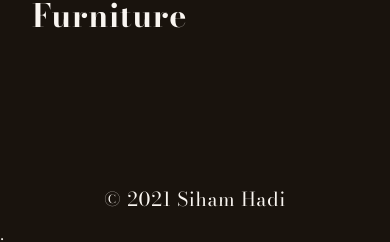
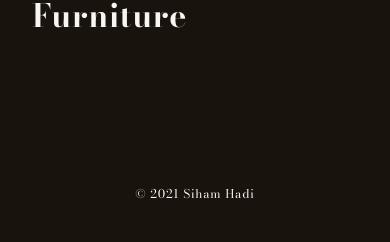
Before and after one commit to csobr/personal-website, a Next.js app: page / in a window 390 px wide. Shown: the part 3067-3309 px from the top of the page. After the commit the page ends 3286 px from the top, so only its background shows below. Built offline with nearby package versions, Linux system fonts and the light colour scheme.

Commit message:
Minor styles fixes

```diff
--- a/app/page.js
+++ b/app/page.js
@@ -244,7 +244,7 @@ const Home = () => {
             </div>
           </Modal>
         </main>
-        <footer> © {getYear()} Siham Hadi</footer>;
+        <footer> © {getYear()} Siham Hadi</footer>
       </div>
     </PlausibleProvider>
   );
--- a/index.css
+++ b/index.css
@@ -88,6 +88,11 @@ h1 {
   font-family: var(--font-serif);
 }
 
+@media (max-width: 415px) {
+  h1 {
+    font-size: 1.5rem;
+  }
+}
 
 h2 {
   font-family: var(--font-sans);
@@ -161,6 +166,12 @@ a:hover:after {
 }
 
 @media (max-width: 768px) {
+  .selected-works {
+    padding-left: 0;
+  }
+}
+
+@media (max-width: 415px) {
   .selected-works {
     padding-left: 0;
   }
@@ -422,15 +433,9 @@ footer {
   padding-top: 7rem;
   grid-area: footer;
   text-align: center;
-  font-size: 0.8rem;
+  font-size: 12px;
   font-family: var(--font-serif);
 
-}
-
-@media (max-width: 415px) {
-  footer {
-    font-size: 1.2rem;
-  }
 }
 
 .fade-in {
```
